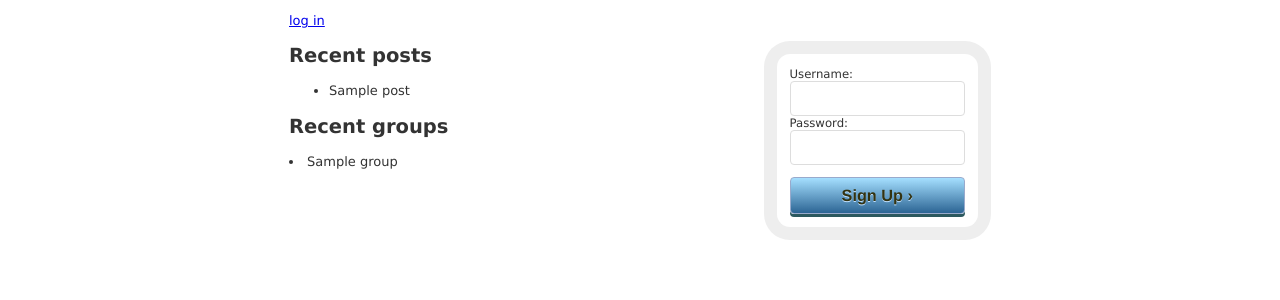
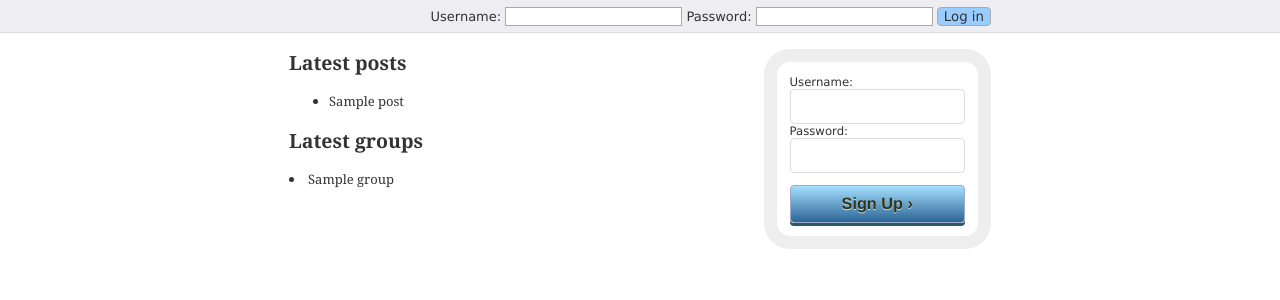
Before and after one commit to johnfn/canvases-of-words, a Django app: template templates/index.html in a window 1280 px wide. Shown: the top 300 px of the page. Run offline with Django 3.2, Linux system fonts and the light colour scheme; the template is opened without the code that fills it: most values are stand-ins (such as "Sample title", 1, 10 or a date in 2020); some libraries are stand-ins or nearby versions.

Commit message:
Added basic navigation bar with login/logout functionality.

```diff
--- a/posts/static/css/main.css
+++ b/posts/static/css/main.css
@@ -10,8 +10,16 @@ html {
 }
 
 body {
-  font: 0.8125em "Lucida Sans", "Lucida Grande", Verdana, "Helvetica Neue", sans-serif;
+  font: 0.8125em Georgia, serif;
   color: #333;
+}
+
+a {
+    text-decoration: none;
+}
+
+a:hover {
+    text-decoration: underline;
 }
 
 h1 {
@@ -23,7 +31,39 @@ h1 {
     margin: 0;
 }
 
-#centercolumn {
+#nav {
+    border-bottom: 1px solid #dddde2;
+    padding: .5em 1em;
+    background: #eeeef2;
+}
+
+#nav form input {
+    font-family: "Lucida Sans", "Lucida Grande", Verdana, "Helvetica Neue", sans-serif;
+    color: #333;
+    border: 1px solid #aaa;
+}
+
+#nav form input:hover {
+    border-color: #888;
+}
+
+#nav form input.button {
+    background: #9cf;
+    border-radius: 4px;
+    -webkit-border-radius: 4px;
+    -moz-border-radius: 4px;
+    cursor: pointer;
+}
+
+#nav form label {
+    cursor: pointer;
+}
+
+#nav form input.button:hover {
+    background: #adf;
+}
+
+.centercolumn {
     width: 54em;
     margin: 0 auto;
 }
@@ -51,12 +91,16 @@ form#signup label {
     display: block;
     font-size: .9em;
     cursor: pointer;
+    font-family: "Lucida Sans", "Lucida Grande", Verdana, "Helvetica Neue", sans-serif;
 }
 
 form#signup input {
     width: 6.5em;
     font-size: 2em;
     font-family: "Helvetica Neue", sans-serif;
+    letter-spacing: -1px;
+    text-shadow: 1px 1px 2px #aaa;
+    color: #333;
     border: 1px solid #ddd;
     border-radius: 4px;
     -webkit-border-radius: 4px;
@@ -113,3 +157,29 @@ form#signup a.button:active {
     color: #000;
     box-shadow: none;
 }
+
+/************\
+* MISCELLANY *
+\************/
+
+.left {
+    float: left;
+}
+
+.right {
+    float: right;
+}
+
+.small {
+    font-family: "Lucida Sans", "Lucida Grande", Verdana, "Helvetica Neue", sans-serif;
+}
+
+.small-caps {
+    font-family: "Lucida Sans", "Lucida Grande", Verdana, "Helvetica Neue", sans-serif;
+    text-transform: uppercase;
+    letter-spacing: 2px;
+}
+
+.clear {
+    clear: both;
+}
--- a/templates/detail.html
+++ b/templates/detail.html
@@ -4,7 +4,7 @@
     <h1>{{ post.title }}</h1>
     {{ post.content }}
 
-    {% ifequal user post.creator %}
+    {% if user == post.creator %}
       <a href = "/{{ post.id }}/edit">Edit</a> <br />
     {% endifequal %}
 
--- a/templates/index.html
+++ b/templates/index.html
@@ -5,7 +5,6 @@
 {% block content %}
 	<h1>{{ SITE_NAME }}</h1>
 
-	<p><a href="login">log in</a></p>
 	<form id="signup">
 		<div class="inner">
 			<div><label for="username">Username: </label><input id="username" type="text"/></div>
@@ -13,13 +12,13 @@
 			<div><a class="button" href="/">Sign Up ›</a></div>
 		</div>
 	</form>
-	<h2>Recent posts</h2>
+	<h2>Latest posts</h2>
 	<ul>
 		{% for post in recent_posts %}
 		<li>{{ post.title }}</li>
 		{% endfor %}
 	</ul>
-	<h2>Recent groups</h2>
+	<h2>Latest groups</h2>
 	{% for group in recent_groups %}
 	<li>{{ group.title }}</li>
 	{% endfor %}
--- a/templates/login.html
+++ b/templates/login.html
@@ -8,6 +8,6 @@
 	Name: <input type="text" name="username" /> <br />
 	Password: <input type="password" name="password" /> <br />
 
-	<input type="submit" value="Register!" />
+	<input type="submit" value="Log In!" />
 </form>
 {% endblock %}
--- a/templates/skeleton.html
+++ b/templates/skeleton.html
@@ -33,7 +33,27 @@
     <title>{% block title %}{% endblock %}{{ SITE_URL }}</title>
   </head>
   <body>
-	<div id="centercolumn">
+	<div id="nav" class="small">
+		<div class="centercolumn">
+		{% if user.is_authenticated %}
+			<div class="right">
+				Hello, {{ user }}.
+				<a href="/logout/">log off</a>
+			</div>
+		{% else %}
+			<div class="right">
+				<form action="/postlogin/" method="post">
+					{% csrf_token %}
+					<label for="loginuser">Username: </label><input type="text" name="username" id="loginuser"/>
+					<label for="loginpass">Password: </label><input type="password" name="password" id="loginpass"/>
+					<input class="button" type="submit" value="Log in"/>
+				</form>
+			</div>
+		{% endif %}
+			<div class="clear"></div>
+		</div>
+	</div>
+	<div class="centercolumn">
 	    {% block content %}{% endblock %}
 	</div>
   </body>
```
